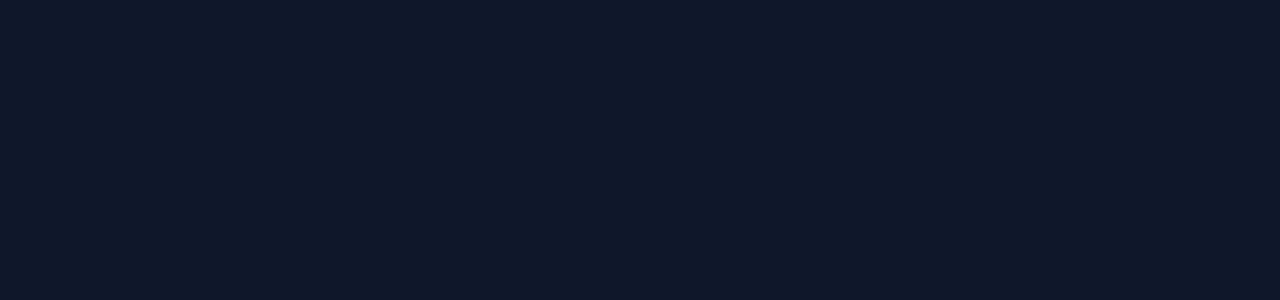
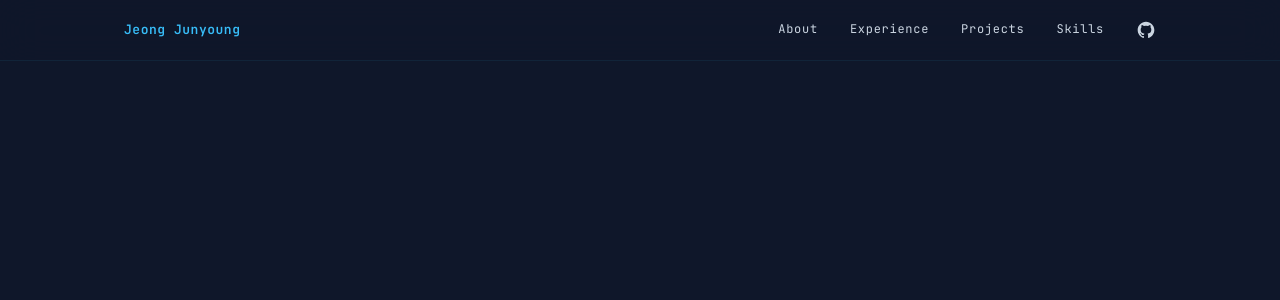
Before and after one commit to junic2391/jy-dev, a Next.js app: page / in a window 1280 px wide. Shown: the top 300 px of the page. Built offline with nearby package versions, Linux system fonts and the light colour scheme; a web font is replaced by a local one.

Commit message:
feat: Glass nav, 햄버거 메뉴

```diff
--- a/app/globals.css
+++ b/app/globals.css
@@ -66,6 +66,96 @@
   border-color: rgba(56, 189, 248, 0.30);
 }
 
+/* ─── Nav ─── */
+.nav-desktop-links {
+  display: flex;
+  align-items: center;
+  gap: 32px;
+}
+
+.nav-link {
+  font-family: var(--font-mono);
+  font-size: 12px;
+  color: var(--text-secondary);
+  text-decoration: none;
+  letter-spacing: 0.06em;
+  transition: color 0.15s ease;
+}
+
+.nav-link:hover {
+  color: var(--accent);
+}
+
+.nav-github {
+  display: flex;
+  align-items: center;
+  color: var(--text-secondary);
+  text-decoration: none;
+  transition: color 0.15s ease, transform 0.15s ease;
+}
+
+.nav-github:hover {
+  color: var(--accent);
+  transform: translateY(-2px);
+}
+
+.nav-hamburger {
+  display: none;
+  flex-direction: column;
+  gap: 5px;
+  background: none;
+  border: none;
+  cursor: pointer;
+  padding: 8px;
+}
+
+.nav-hamburger span {
+  display: block;
+  width: 22px;
+  height: 2px;
+  background: var(--text-primary);
+  border-radius: 2px;
+  transition: transform 0.2s ease, opacity 0.2s ease;
+}
+
+.nav-drawer {
+  position: fixed;
+  inset: 0;
+  z-index: 99;
+  background: rgba(15, 23, 42, 0.96);
+  backdrop-filter: blur(20px);
+  -webkit-backdrop-filter: blur(20px);
+  display: flex;
+  flex-direction: column;
+  align-items: center;
+  justify-content: center;
+  gap: 40px;
+}
+
+.nav-drawer-link {
+  font-family: var(--font-mono);
+  font-size: 20px;
+  font-weight: 600;
+  color: var(--text-primary);
+  text-decoration: none;
+  letter-spacing: 0.06em;
+}
+
+.nav-drawer .nav-github {
+  margin-top: 8px;
+  color: var(--text-primary);
+}
+
+@media (max-width: 720px) {
+  .nav-desktop-links {
+    display: none;
+  }
+
+  .nav-hamburger {
+    display: flex;
+  }
+}
+
 /* 모션 감소 */
 @media (prefers-reduced-motion: reduce) {
   *, *::before, *::after {
--- a/app/page.tsx
+++ b/app/page.tsx
@@ -1,3 +1,12 @@
+import Nav from "@/components/Nav";
+
 export default function Home() {
-  return <></>;
+  return (
+    <>
+      <Nav />
+      <main style={{ paddingTop: "60px" }}>
+        {/* 섹션 컴포넌트는 이후 단계에서 순차 추가 */}
+      </main>
+    </>
+  );
 }
--- a/components/Nav.tsx
+++ b/components/Nav.tsx
@@ -1,3 +1,144 @@
+"use client";
+
+import { useEffect, useState } from "react";
+import { profile } from "@/data/resume";
+
+const NAV_LINKS = [
+  { label: "About", href: "#about" },
+  { label: "Experience", href: "#experience" },
+  { label: "Projects", href: "#projects" },
+  { label: "Skills", href: "#skills" },
+];
+
+function GitHubIcon() {
+  return (
+    <svg
+      width="20"
+      height="20"
+      viewBox="0 0 24 24"
+      fill="currentColor"
+      aria-label="GitHub"
+    >
+      <path d="M12 2C6.477 2 2 6.484 2 12.021c0 4.428 2.865 8.184 6.839 9.504.5.092.682-.217.682-.482 0-.237-.009-.868-.014-1.703-2.782.605-3.369-1.342-3.369-1.342-.454-1.154-1.11-1.462-1.11-1.462-.908-.62.069-.608.069-.608 1.003.07 1.531 1.032 1.531 1.032.892 1.53 2.341 1.088 2.91.832.092-.647.35-1.088.636-1.338-2.22-.253-4.555-1.113-4.555-4.951 0-1.093.39-1.988 1.029-2.688-.103-.253-.446-1.272.098-2.65 0 0 .84-.27 2.75 1.026A9.564 9.564 0 0 1 12 6.844a9.59 9.59 0 0 1 2.504.337c1.909-1.296 2.747-1.027 2.747-1.027.546 1.379.202 2.398.1 2.651.64.7 1.028 1.595 1.028 2.688 0 3.848-2.339 4.695-4.566 4.943.359.309.678.92.678 1.855 0 1.338-.012 2.419-.012 2.747 0 .268.18.58.688.482C19.138 20.2 22 16.447 22 12.021 22 6.484 17.522 2 12 2z" />
+    </svg>
+  );
+}
+
 export default function Nav() {
-  return <></>;
+  const [scrolled, setScrolled] = useState(false);
+  const [menuOpen, setMenuOpen] = useState(false);
+
+  useEffect(() => {
+    const handler = () => setScrolled(window.scrollY > 10);
+    window.addEventListener("scroll", handler);
+    return () => window.removeEventListener("scroll", handler);
+  }, []);
+
+  useEffect(() => {
+    document.body.style.overflow = menuOpen ? "hidden" : "";
+    return () => { document.body.style.overflow = ""; };
+  }, [menuOpen]);
+
+  const closeMenu = () => setMenuOpen(false);
+
+  return (
+    <>
+      <nav
+        style={{
+          position: "fixed",
+          top: 0,
+          left: 0,
+          right: 0,
+          zIndex: 100,
+          background: "rgba(15,23,42,0.80)",
+          backdropFilter: "blur(20px)",
+          WebkitBackdropFilter: "blur(20px)",
+          borderBottom: `1px solid rgba(56,189,248,${scrolled ? 0.15 : 0.08})`,
+          transition: "border-color 0.3s ease",
+        }}
+      >
+        <div
+          style={{
+            maxWidth: "1080px",
+            margin: "0 auto",
+            padding: "0 24px",
+            height: "60px",
+            display: "flex",
+            alignItems: "center",
+            justifyContent: "space-between",
+          }}
+        >
+          {/* 로고 */}
+          <a
+            href="#"
+            style={{
+              fontFamily: "var(--font-mono)",
+              fontSize: "13px",
+              fontWeight: 600,
+              color: "var(--accent)",
+              textDecoration: "none",
+              letterSpacing: "0.04em",
+            }}
+          >
+            {profile.nameEn}
+          </a>
+
+          {/* 데스크탑 링크 */}
+          <div className="nav-desktop-links">
+            {NAV_LINKS.map((link) => (
+              <a key={link.href} href={link.href} className="nav-link">
+                {link.label}
+              </a>
+            ))}
+            <a
+              href={profile.contact.github}
+              target="_blank"
+              rel="noopener noreferrer"
+              className="nav-github"
+              aria-label="GitHub"
+            >
+              <GitHubIcon />
+            </a>
+          </div>
+
+          {/* 햄버거 버튼 (모바일) */}
+          <button
+            className="nav-hamburger"
+            onClick={() => setMenuOpen((v) => !v)}
+            aria-label="메뉴 열기"
+          >
+            <span style={{ transform: menuOpen ? "translateY(7px) rotate(45deg)" : "none" }} />
+            <span style={{ opacity: menuOpen ? 0 : 1 }} />
+            <span style={{ transform: menuOpen ? "translateY(-7px) rotate(-45deg)" : "none" }} />
+          </button>
+        </div>
+      </nav>
+
+      {/* 모바일 드로어 */}
+      {menuOpen && (
+        <div className="nav-drawer" onClick={closeMenu}>
+          {NAV_LINKS.map((link) => (
+            <a
+              key={link.href}
+              href={link.href}
+              className="nav-drawer-link"
+              onClick={closeMenu}
+            >
+              {link.label}
+            </a>
+          ))}
+          <a
+            href={profile.contact.github}
+            target="_blank"
+            rel="noopener noreferrer"
+            className="nav-github"
+            onClick={closeMenu}
+            aria-label="GitHub"
+          >
+            <GitHubIcon />
+          </a>
+        </div>
+      )}
+    </>
+  );
 }
--- a/data/resume.ts
+++ b/data/resume.ts
@@ -2,7 +2,7 @@
 
 export const profile = {
   name: "정준영",
-  nameEn: "Jung Junyoung",
+  nameEn: "Jeong Junyoung",
   role: "Frontend Engineer",
   eyebrow: "// Frontend Engineer",
   headline: {
@@ -33,7 +33,7 @@
   },
   contact: {
     email: "fdjy0101@naver.com",
-    github: "https://github.com/junic2392",
+    github: "https://github.com/junic2391",
   },
 };
 
```
